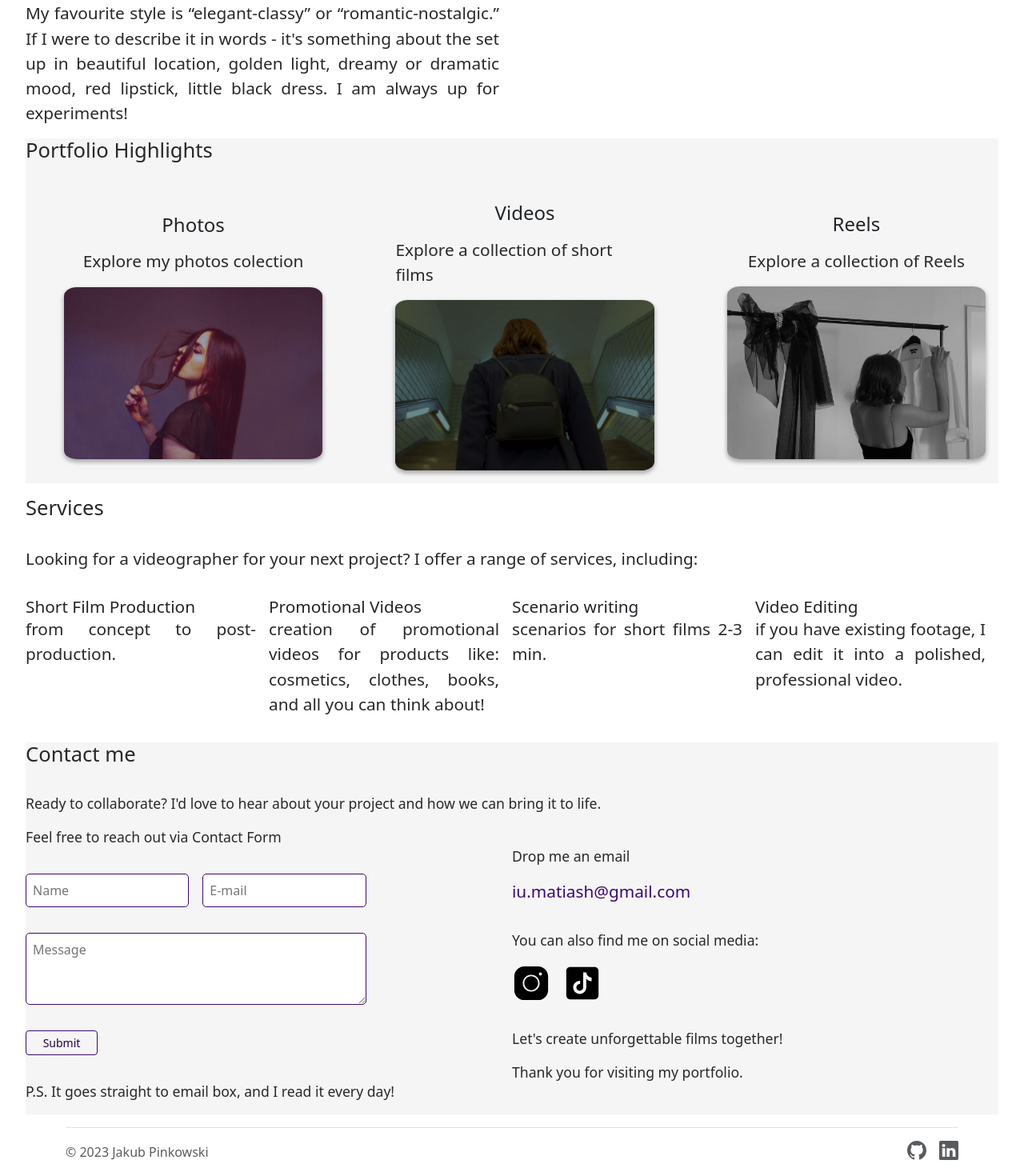
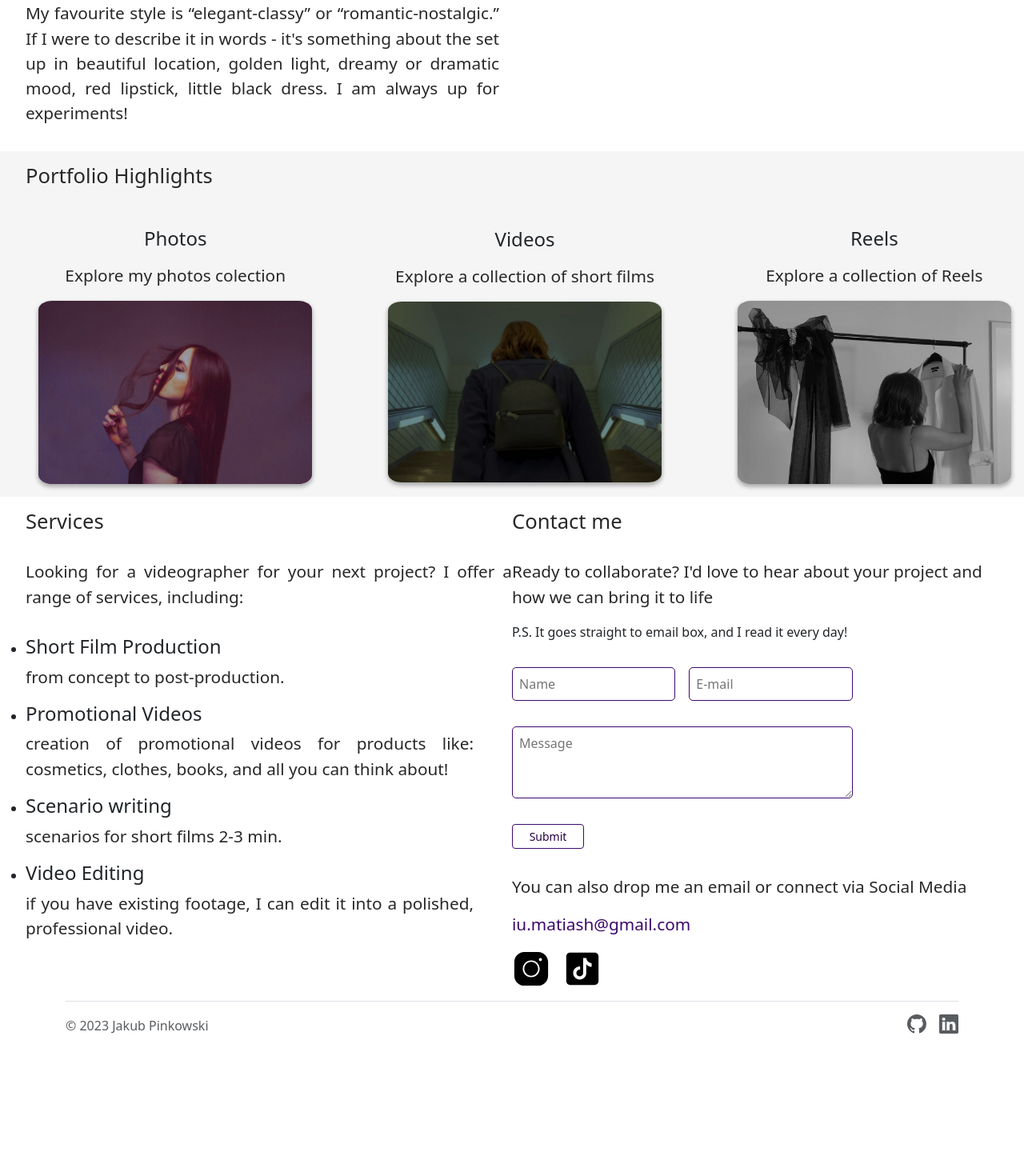
Before and after one commit to Jakub-Pinkowski/Jules-Art, a Vue app: page / in a window 1280 px wide. Shown: the part 644-2114 px from the top of the page at 80% size. After the commit the page ends 1956 px from the top, so only its background shows below. Built offline with nearby package versions, Linux system fonts and the light colour scheme.

Commit message:
Fixing styling

```diff
--- a/src/App.vue
+++ b/src/App.vue
@@ -77,7 +77,7 @@ p {
     color: var(--dark-gray);
     font-size: 1.3rem;
     font-weight: 300;
-    margin-bottom: 2rem;
+    margin-bottom: 1rem;
 }
 
 .view {
--- a/src/components/UI/SocialMedia.vue
+++ b/src/components/UI/SocialMedia.vue
@@ -21,5 +21,10 @@ const link_tiktok = 'https://www.tiktok.com/@julesmatiasart?lang=en'
     width: 3rem;
     height: 3rem;
     margin-right: 1rem;
+    transition: transform 0.2s ease-in-out;
+}
+
+.icon:hover {
+    transform: scale(1.1);
 }
 </style>
--- a/src/views/HomeView.vue
+++ b/src/views/HomeView.vue
@@ -3,23 +3,28 @@
         <h1>Jules-Art</h1>
         <h2>Videography & Photography</h2>
         <div class="sections_container">
-            <section class="about">
+            <section class="about main_section">
                 <section class="text">
+                    <div class="about_me">
                         <h3>About me</h3>
                         <p>
                             {{ about_description }}
                         </p>
+                    </div>
+                    <div class="aesthetics">
                         <h3>Films, Style & Aesthetics</h3>
                         <p>
                             {{ about_aesthetics }}
                         </p>
+                    </div>
                 </section>
                 <section class="photo">
                     <img :src="about_photo" alt="about photo" />
                     <HomeSVG strokeColor="var(--dark-accent, #4e4e50)" />
+                    <HomeSVG_2 strokeColor="var(--dark-accent, #4e4e50)" />
                 </section>
             </section>
-            <section class="portfolio">
+            <section class="portfolio main_section">
                 <h3>Portfolio Highlights</h3>
                 <ul class="portfolio_list">
                     <li v-for="view in views">
@@ -31,6 +36,7 @@
                     </li>
                 </ul>
             </section>
+            <section class="contact_services main_section">
                 <section class="services">
                     <h3>Services</h3>
                     <p>
@@ -43,37 +49,25 @@
                         </li>
                     </ul>
                 </section>
-            <section class="contact">
+                <div class="contact">
                     <h3>Contact me</h3>
                     <p>
-                    {{ contact_me }}
+                        Ready to collaborate? I'd love to hear about your project and how we can
+                        bring it to life
                     </p>
                     <div class="forms_container">
                         <div class="contact_form">
-                        <p>
-                            {{ contact_me_2 }}
-                        </p>
+                            <span
+                                >P.S. It goes straight to email box, and I read it every day!</span
+                            >
                             <ContactForm />
-                        <p>
-                            {{ contact_me_3 }}
-                        </p>
                         </div>
                         <div class="email_form">
-                        <p>{{ contact_me_4 }}</p>
+                            <p>You can also drop me an email or connect via Social Media</p>
                             <a :href="'mailto:' + email">{{ email }}</a>
                             <div class="social_media">
-                            <p>
-                                {{ social_media_message }}
-                            </p>
                                 <SocialMedia />
                             </div>
-                        <div class="final_message">
-                            <p>
-                                {{ final_message }}
-                            </p>
-                            <p>
-                                {{ final_message_2 }}
-                            </p>
                         </div>
                     </div>
                 </div>
@@ -123,38 +117,39 @@ const services = [
     },
 ]
 
-const contact_me =
-    "Ready to collaborate? I'd love to hear about your project and how we can bring it to life."
-
-const contact_me_2 = 'Feel free to reach out via Contact Form'
-
-const contact_me_3 = 'P.S. It goes straight to email box, and I read it every day!'
-
-const contact_me_4 = 'Drop me an email'
-
 const email = 'iu.matiash@gmail.com'
-
-const social_media_message = 'You can also find me on social media:'
-
-const final_message = "Let's create unforgettable films together!"
-
-const final_message_2 = 'Thank you for visiting my portfolio.'
 </script>
 
 <style scoped lang="scss">
 .view {
-    p {
-        margin-bottom: 1rem;
+    margin: 0;
+
+    h1,
+    h2 {
+        margin: 1rem 2rem;
     }
+
     .sections_container {
+        .main_section {
+            margin: 1rem 2rem;
+        }
         .about {
             display: flex;
+            margin-bottom: 0;
 
             .text {
                 width: 50%;
                 text-align: justify;
                 text-justify: inter-word;
                 margin-right: 2rem;
+
+                .about_me {
+                    margin-bottom: 2rem;
+                }
+
+                .aesthetics {
+                    margin-bottom: 2rem;
+                }
             }
 
             .photo {
@@ -176,9 +171,12 @@ const final_message_2 = 'Thank you for visiting my portfolio.'
 
         .portfolio {
             background-color: var(--light-gray);
+            margin: 0;
+            padding-top: 1rem;
 
             h3 {
                 margin-bottom: 2rem;
+                margin-left: 2rem;
             }
 
             .portfolio_list {
@@ -221,46 +219,42 @@ const final_message_2 = 'Thank you for visiting my portfolio.'
             }
         }
 
+        .contact_services {
+            display: flex;
             .services {
-            ul {
-                display: flex;
-                list-style: none;
-                margin-top: 2rem;
-                padding: 0;
+                width: 50%;
                 text-align: justify;
 
-                li {
-                    width: 25%;
-                    margin-right: 1rem;
+                ul {
+                    list-style: disc;
+                    margin-top: 2rem;
+                    margin-right: 2rem;
                     padding: 0;
 
-                    h4 {
-                        font-size: 1.3rem;
-                        font-weight: 400;
-                        margin: 0;
-                    }
+                    li {
+                        margin-right: 1rem;
+                        align-items: center;
                     }
                 }
             }
 
             .contact {
-            background-color: var(--light-gray);
-
-            p {
-                font-size: 1.1rem;
-            }
+                width: 50%;
 
                 .forms_container {
-                display: flex;
                     justify-content: center;
                     align-items: center;
 
                     .contact_form {
-                    width: 50%;
+                        span {
+                            font-size: 1rem;
+                            font-weight: 300;
+                            margin: 0;
+                        }
                     }
 
                     .email_form {
-                    width: 50%;
+                        margin-top: 1rem;
 
                         a {
                             color: var(--dark-accent);
@@ -271,7 +265,7 @@ const final_message_2 = 'Thank you for visiting my portfolio.'
                         }
 
                         .social_media {
-                        margin-top: 2rem;
+                            margin-top: 1rem;
                         }
 
                         .final_message {
@@ -282,6 +276,7 @@ const final_message_2 = 'Thank you for visiting my portfolio.'
             }
         }
     }
+}
 
 /* Mobile */
 </style>
```
Lines whose indentation alone changed are shown as unchanged.
